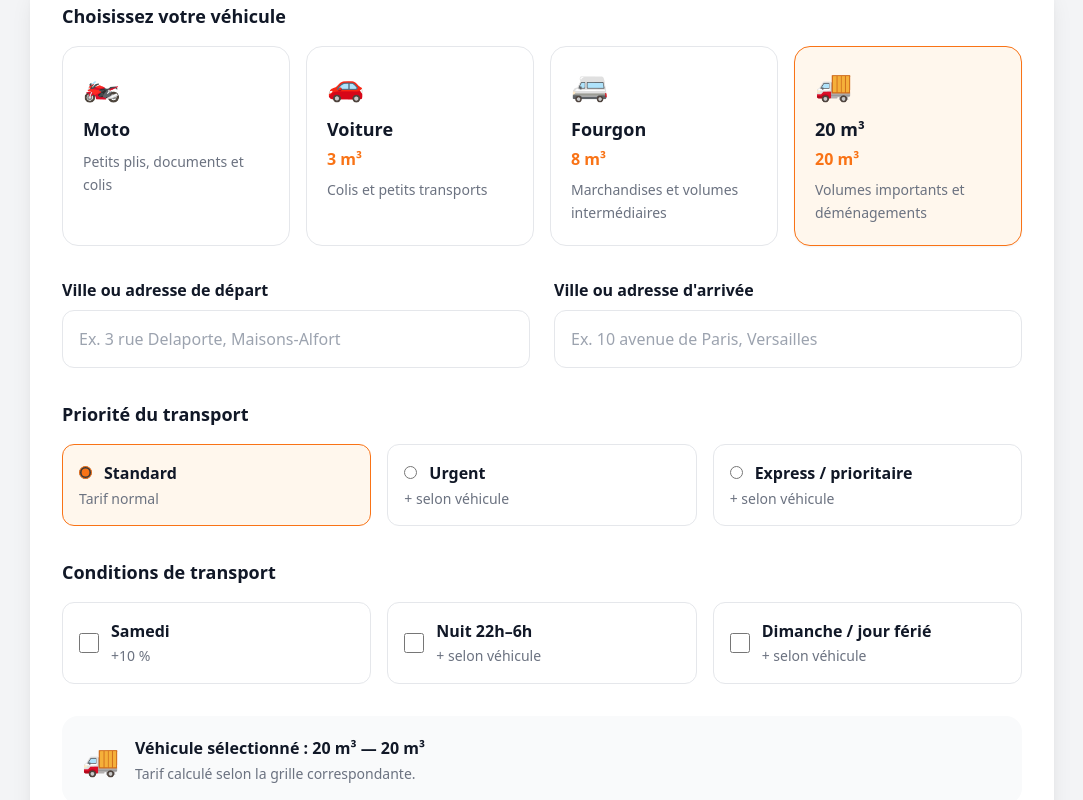
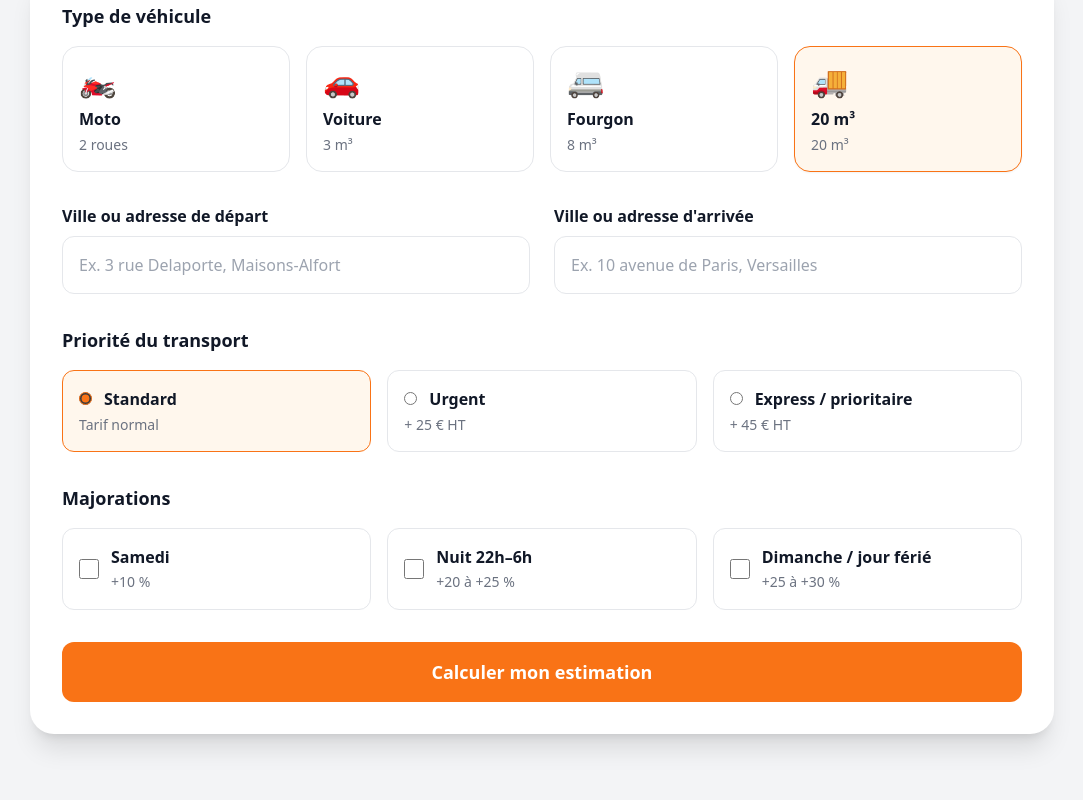
Before and after one commit to jasonvandommele-commits/flashride-logistics, a Next.js app: page / in a window 1280 px wide. Shown: the part 3120-3920 px from the top of the page, without its empty margins (98-1181 px from the left). Built offline with nearby package versions, Linux system fonts and the light colour scheme.

Commit message:
Update CalculateurTransport.jsx

```diff
--- a/app/components/CalculateurTransport.jsx
+++ b/app/components/CalculateurTransport.jsx
@@ -10,7 +10,7 @@ const INITIAL_FORM = {
   depart: "",
   arrivee: "",
 
-  vehicle: "20m3",
+  vehicle: "camion20",
 
   priorite: "standard",
 
@@ -19,45 +19,30 @@ const INITIAL_FORM = {
   dimanche: false,
 };
 
-/* =========================================================
-   VÉHICULES
-========================================================= */
-
 const VEHICLES = [
   {
-    id: "moto",
+    key: "moto",
+    label: "Moto",
+    volume: "2 roues",
     icon: "🏍️",
-    name: "Moto",
-    volume: null,
-    description:
-      "Petits plis, documents et colis",
   },
-
   {
-    id: "voiture",
+    key: "voiture",
+    label: "Voiture",
+    volume: "3 m³",
     icon: "🚗",
-    name: "Voiture",
-    volume: "3 m³",
-    description:
-      "Colis et petits transports",
   },
-
   {
-    id: "fourgon",
+    key: "fourgon",
+    label: "Fourgon",
+    volume: "8 m³",
     icon: "🚐",
-    name: "Fourgon",
-    volume: "8 m³",
-    description:
-      "Marchandises et volumes intermédiaires",
   },
-
   {
-    id: "20m3",
+    key: "camion20",
+    label: "20 m³",
+    volume: "20 m³",
     icon: "🚚",
-    name: "20 m³",
-    volume: "20 m³",
-    description:
-      "Volumes importants et déménagements",
   },
 ];
 
@@ -76,19 +61,20 @@ function AddressInput({
   const [suggestions, setSuggestions] =
     useState([]);
 
-  const [
-    loadingSuggestions,
-    setLoadingSuggestions,
-  ] = useState(false);
+  const [loadingSuggestions, setLoadingSuggestions] =
+    useState(false);
 
-  const [
-    showSuggestions,
-    setShowSuggestions,
-  ] = useState(false);
+  const [showSuggestions, setShowSuggestions] =
+    useState(false);
 
-  const wrapperRef = useRef(null);
-  const abortRef = useRef(null);
-  const requestIdRef = useRef(0);
+  const wrapperRef =
+    useRef(null);
+
+  const abortRef =
+    useRef(null);
+
+  const requestIdRef =
+    useRef(0);
 
   const justSelectedRef =
     useRef(false);
@@ -98,12 +84,15 @@ function AddressInput({
   ======================================================= */
 
   useEffect(() => {
-    const text = String(
-      value || ""
-    ).trim();
+    const text =
+      String(value || "").trim();
 
-    if (justSelectedRef.current) {
-      justSelectedRef.current = false;
+    if (
+      justSelectedRef.current
+    ) {
+      justSelectedRef.current =
+        false;
+
       return;
     }
 
@@ -116,11 +105,12 @@ function AddressInput({
       setSuggestions([]);
       setShowSuggestions(false);
       setLoadingSuggestions(false);
+
       return;
     }
 
-    const timer = setTimeout(
-      async () => {
+    const timer =
+      setTimeout(async () => {
         const controller =
           new AbortController();
 
@@ -192,23 +182,17 @@ function AddressInput({
             requestIdRef.current
           ) {
             setSuggestions([]);
-            setShowSuggestions(
-              false
-            );
+            setShowSuggestions(false);
           }
         } finally {
           if (
             requestId ===
             requestIdRef.current
           ) {
-            setLoadingSuggestions(
-              false
-            );
+            setLoadingSuggestions(false);
           }
         }
-      },
-      220
-    );
+      }, 220);
 
     return () => {
       clearTimeout(timer);
@@ -275,7 +259,8 @@ function AddressInput({
 
     requestIdRef.current += 1;
 
-    justSelectedRef.current = true;
+    justSelectedRef.current =
+      true;
 
     setShowSuggestions(false);
     setSuggestions([]);
@@ -292,7 +277,9 @@ function AddressInput({
      CHANGEMENT MANUEL
   ======================================================= */
 
-  function handleInputChange(event) {
+  function handleInputChange(
+    event
+  ) {
     justSelectedRef.current =
       false;
 
@@ -394,12 +381,16 @@ function AddressInput({
 
                       <div className="min-w-0">
                         <p className="font-semibold text-gray-900">
-                          {addressLine1}
+                          {
+                            addressLine1
+                          }
                         </p>
 
                         {addressLine2 && (
                           <p className="text-sm text-gray-500 mt-1">
-                            {addressLine2}
+                            {
+                              addressLine2
+                            }
                           </p>
                         )}
                       </div>
@@ -460,10 +451,6 @@ export default function CalculateurTransport() {
             : value,
       };
 
-      /*
-       * Samedi et dimanche exclusifs
-       */
-
       if (
         name === "samedi" &&
         checked
@@ -492,11 +479,6 @@ export default function CalculateurTransport() {
         })
       );
 
-      setResult(null);
-      setError("");
-    }
-
-    if (name === "vehicle") {
       setResult(null);
       setError("");
     }
@@ -602,14 +584,16 @@ export default function CalculateurTransport() {
         await response.json();
 
       /*
-       * Hors IDF :
-       * on affiche le résultat "sur devis"
-       * au lieu de le traiter comme une erreur.
+       * Hors zone ou hors grille :
+       * ce n'est pas une erreur technique.
+       * On affiche directement le message.
        */
 
       if (
         data.reason ===
-        "hors_zone"
+          "hors_zone" ||
+        data.reason ===
+          "distance_hors_grille"
       ) {
         setResult(data);
 
@@ -668,12 +652,16 @@ export default function CalculateurTransport() {
     }
   }
 
+  /* =======================================================
+     VÉHICULE SÉLECTIONNÉ
+  ======================================================= */
+
   const selectedVehicle =
     VEHICLES.find(
       (vehicle) =>
-        vehicle.id ===
+        vehicle.key ===
         form.vehicle
-    );
+    ) || VEHICLES[3];
 
   /* =======================================================
      RENDER
@@ -698,10 +686,9 @@ export default function CalculateurTransport() {
           </h2>
 
           <p className="mt-5 text-gray-600 text-lg">
-            Choisissez votre véhicule,
-            indiquez votre trajet et
-            obtenez une estimation
-            instantanée.
+            Sélectionnez votre véhicule,
+            indiquez votre trajet et obtenez
+            une estimation instantanée.
           </p>
 
         </div>
@@ -722,34 +709,33 @@ export default function CalculateurTransport() {
           <div>
 
             <p className="font-bold text-lg mb-4">
-              Choisissez votre véhicule
+              Type de véhicule
             </p>
 
-            <div className="grid sm:grid-cols-2 lg:grid-cols-4 gap-4">
+            <div className="grid grid-cols-2 lg:grid-cols-4 gap-4">
 
               {VEHICLES.map(
                 (vehicle) => (
                   <label
                     key={
-                      vehicle.id
+                      vehicle.key
                     }
-                    className={`border rounded-2xl p-5 cursor-pointer transition ${
+                    className={`border rounded-2xl p-4 cursor-pointer transition ${
                       form.vehicle ===
-                      vehicle.id
+                      vehicle.key
                         ? "border-orange-500 bg-orange-50 shadow-sm"
                         : "border-gray-200 hover:border-orange-300"
                     }`}
                   >
-
                     <input
                       type="radio"
                       name="vehicle"
                       value={
-                        vehicle.id
+                        vehicle.key
                       }
                       checked={
                         form.vehicle ===
-                        vehicle.id
+                        vehicle.key
                       }
                       onChange={
                         handleChange
@@ -757,38 +743,28 @@ export default function CalculateurTransport() {
                       className="sr-only"
                     />
 
-                    <div className="text-3xl mb-3">
+                    <div className="text-3xl mb-2">
                       {
                         vehicle.icon
                       }
                     </div>
 
-                    <p className="font-bold text-lg">
+                    <p className="font-bold">
                       {
-                        vehicle.name
+                        vehicle.label
                       }
                     </p>
 
-                    {vehicle.volume && (
-                      <p className="text-orange-500 font-bold mt-1">
+                    <p className="text-sm text-gray-500 mt-1">
                       {
                         vehicle.volume
                       }
                     </p>
-                    )}
-
-                    <p className="text-gray-500 text-sm mt-2 leading-relaxed">
-                      {
-                        vehicle.description
-                      }
-                    </p>
-
                   </label>
                 )
               )}
 
             </div>
-
           </div>
 
           {/* =================================================
@@ -841,7 +817,6 @@ export default function CalculateurTransport() {
                     : "border-gray-200 hover:border-orange-300"
                 }`}
               >
-
                 <input
                   type="radio"
                   name="priorite"
@@ -863,7 +838,6 @@ export default function CalculateurTransport() {
                 <p className="text-gray-500 text-sm mt-1">
                   Tarif normal
                 </p>
-
               </label>
 
               <label
@@ -874,7 +848,6 @@ export default function CalculateurTransport() {
                     : "border-gray-200 hover:border-orange-300"
                 }`}
               >
-
                 <input
                   type="radio"
                   name="priorite"
@@ -894,9 +867,19 @@ export default function CalculateurTransport() {
                 </strong>
 
                 <p className="text-gray-500 text-sm mt-1">
-                  + selon véhicule
+                  +{" "}
+                  {selectedVehicle.key ===
+                  "moto"
+                    ? 10
+                    : selectedVehicle.key ===
+                      "voiture"
+                    ? 15
+                    : selectedVehicle.key ===
+                      "fourgon"
+                    ? 20
+                    : 25}{" "}
+                  € HT
                 </p>
-
               </label>
 
               <label
@@ -907,7 +890,6 @@ export default function CalculateurTransport() {
                     : "border-gray-200 hover:border-orange-300"
                 }`}
               >
-
                 <input
                   type="radio"
                   name="priorite"
@@ -927,13 +909,22 @@ export default function CalculateurTransport() {
                 </strong>
 
                 <p className="text-gray-500 text-sm mt-1">
-                  + selon véhicule
+                  +{" "}
+                  {selectedVehicle.key ===
+                  "moto"
+                    ? 20
+                    : selectedVehicle.key ===
+                      "voiture"
+                    ? 30
+                    : selectedVehicle.key ===
+                      "fourgon"
+                    ? 35
+                    : 45}{" "}
+                  € HT
                 </p>
-
               </label>
 
             </div>
-
           </div>
 
           {/* =================================================
@@ -943,7 +934,7 @@ export default function CalculateurTransport() {
           <div className="mt-8">
 
             <p className="font-bold text-lg mb-4">
-              Conditions de transport
+              Majorations
             </p>
 
             <div className="grid sm:grid-cols-3 gap-4">
@@ -957,7 +948,6 @@ export default function CalculateurTransport() {
                     : "border-gray-200 hover:border-orange-300"
                 }`}
               >
-
                 <input
                   type="checkbox"
                   name="samedi"
@@ -971,7 +961,6 @@ export default function CalculateurTransport() {
                 />
 
                 <span>
-
                   <strong>
                     Samedi
                   </strong>
@@ -981,9 +970,7 @@ export default function CalculateurTransport() {
                   <span className="text-gray-500 text-sm">
                     +10 %
                   </span>
-
                 </span>
-
               </label>
 
               {/* NUIT */}
@@ -995,7 +982,6 @@ export default function CalculateurTransport() {
                     : "border-gray-200 hover:border-orange-300"
                 }`}
               >
-
                 <input
                   type="checkbox"
                   name="nuit"
@@ -1009,7 +995,6 @@ export default function CalculateurTransport() {
                 />
 
                 <span>
-
                   <strong>
                     Nuit 22h–6h
                   </strong>
@@ -1017,11 +1002,9 @@ export default function CalculateurTransport() {
                   <br />
 
                   <span className="text-gray-500 text-sm">
-                    + selon véhicule
+                    +20 à +25 %
                   </span>
-
                 </span>
-
               </label>
 
               {/* DIMANCHE */}
@@ -1033,7 +1016,6 @@ export default function CalculateurTransport() {
                     : "border-gray-200 hover:border-orange-300"
                 }`}
               >
-
                 <input
                   type="checkbox"
                   name="dimanche"
@@ -1047,7 +1029,6 @@ export default function CalculateurTransport() {
                 />
 
                 <span>
-
                   <strong>
                     Dimanche / jour férié
                   </strong>
@@ -1055,48 +1036,12 @@ export default function CalculateurTransport() {
                   <br />
 
                   <span className="text-gray-500 text-sm">
-                    + selon véhicule
+                    +25 à +30 %
                   </span>
-
                 </span>
-
               </label>
 
             </div>
-
-          </div>
-
-          {/* =================================================
-              RÉSUMÉ VÉHICULE
-          ================================================= */}
-
-          <div className="mt-8 bg-gray-50 rounded-2xl p-5 flex items-center gap-4">
-
-            <div className="text-3xl">
-              {
-                selectedVehicle?.icon
-              }
-            </div>
-
-            <div>
-
-              <p className="font-bold">
-                Véhicule sélectionné :{" "}
-                {
-                  selectedVehicle?.name
-                }
-                {selectedVehicle?.volume
-                  ? ` — ${selectedVehicle.volume}`
-                  : ""}
-              </p>
-
-              <p className="text-sm text-gray-500 mt-1">
-                Tarif calculé selon la
-                grille correspondante.
-              </p>
-
-            </div>
-
           </div>
 
           {/* =================================================
@@ -1136,66 +1081,41 @@ export default function CalculateurTransport() {
           >
 
             {/* =================================================
-                HORS IDF
+                HORS ZONE / DEVIS
             ================================================= */}
 
-            {result.reason ===
-              "hors_zone" ? (
-              <>
-
+            {!result.success ? (
               <div className="text-center">
 
-                  <div className="text-5xl mb-4">
-                    📍
+                <div className="text-4xl mb-4">
+                  📋
                 </div>
 
                 <p className="text-gray-500 font-semibold">
-                    Demande de devis
+                  Estimation personnalisée
                 </p>
 
-                  <h3 className="text-3xl md:text-4xl font-black mt-3">
-                    Trajet hors Île-de-France
+                <h3 className="text-3xl font-black mt-3">
+                  Sur devis
                 </h3>
 
-                  <p className="text-gray-600 mt-4 max-w-2xl mx-auto">
-                    Ce trajet est réalisé
-                    sur devis personnalisé.
-                    Contactez-nous afin
-                    d'obtenir votre tarif.
+                <p className="text-gray-600 mt-4">
+                  {result.message}
                 </p>
 
-                </div>
+                <div className="mt-6 bg-gray-100 rounded-2xl p-5">
 
-                <div className="mt-8 bg-gray-100 rounded-2xl p-5 text-center">
+                  <p className="font-bold">
+                    Véhicule sélectionné
+                  </p>
 
-                  <p className="font-bold text-lg">
+                  <p className="text-gray-600 mt-1">
                     {
                       result.vehicle
-                        ?.label
-                    }
-
-                    {result.vehicle
-                      ?.volume && (
-                      <>
-                        {" "}
+                    }{" "}
                     —{" "}
                     {
-                          result.vehicle
-                            .volume
-                        }
-                      </>
-                    )}
-                  </p>
-
-                  <p className="text-gray-500 mt-1">
-                    {
-                      result.depart
-                        ?.zone
-                    }{" "}
-                    →{" "}
-                    {
-                      result.arrivee
-                        ?.zone
+                      result.volume
                     }
                   </p>
 
@@ -1208,10 +1128,9 @@ export default function CalculateurTransport() {
                   Demander mon devis
                 </a>
 
-              </>
+              </div>
             ) : (
               <>
-
                 {/* =================================================
                     PRIX
                 ================================================= */}
@@ -1223,32 +1142,20 @@ export default function CalculateurTransport() {
                   </p>
 
                   <p className="text-5xl font-black mt-3">
-                    <span className="text-2xl mr-2">
+                    <span className="text-2xl align-middle mr-2">
                       À partir de
                     </span>
 
-                    {result.tarif.totalHT}
-
+                    {result.tarif.totalHT}{" "}
                     <span className="text-xl ml-2">
                       € HT
                     </span>
                   </p>
 
-                  <p className="text-gray-500 mt-3">
-                    {result.vehicle?.label}
-
-                    {result.vehicle?.volume && (
-                      <>
-                        {" "}
+                  <p className="text-gray-500 mt-2">
+                    {result.vehicle}{" "}
                     —{" "}
-                        {
-                          result.vehicle
-                            .volume
-                        }
-                      </>
-                    )}
-
-                    {" avec chauffeur"}
+                    {result.volume}
                   </p>
 
                 </div>
@@ -1273,12 +1180,8 @@ export default function CalculateurTransport() {
                     </p>
 
                     <p className="text-sm text-gray-500 mt-1">
-                      {
-                        result.depart
-                          .codePostal ||
-                        result.depart
-                          .ville
-                      }
+                      {result.depart.codePostal ||
+                        result.depart.ville}
                     </p>
 
                   </div>
@@ -1313,12 +1216,8 @@ export default function CalculateurTransport() {
                     </p>
 
                     <p className="text-sm text-gray-500 mt-1">
-                      {
-                        result.arrivee
-                          .codePostal ||
-                        result.arrivee
-                          .ville
-                      }
+                      {result.arrivee.codePostal ||
+                        result.arrivee.ville}
                     </p>
 
                   </div>
@@ -1385,12 +1284,10 @@ export default function CalculateurTransport() {
                         </span>
 
                         <strong>
-                          {
-                            supplement.amount !==
+                          {supplement.amount !==
                           null
-                              ? `+${supplement.amount} €`
-                              : "Appliqué"
-                          }
+                            ? `+${supplement.amount} € HT`
+                            : "Appliqué"}
                         </strong>
 
                       </div>
@@ -1400,7 +1297,7 @@ export default function CalculateurTransport() {
                 </div>
 
                 {/* =================================================
-                    INFORMATIONS
+                    SUPPLÉMENTS
                 ================================================= */}
 
                 <div className="mt-6 bg-orange-50 rounded-2xl p-5">
@@ -1410,8 +1307,7 @@ export default function CalculateurTransport() {
                   </p>
 
                   <p className="text-gray-600 text-sm mt-2">
-                    Péages facturés en
-                    supplément.
+                    Péages facturés en supplément.
                     Manutention sur devis.
                   </p>
 
@@ -1425,14 +1321,12 @@ export default function CalculateurTransport() {
 
                   <p className="text-xs text-gray-500 leading-relaxed">
                     Tarif indicatif calculé
-                    automatiquement.
-                    Le montant définitif
-                    peut être ajusté selon
-                    les conditions réelles
-                    de la mission, notamment
-                    l'accès, le stationnement,
-                    la manutention ou les
-                    contraintes particulières.
+                    automatiquement. Le montant
+                    définitif peut être ajusté selon
+                    les conditions réelles de la
+                    mission, notamment l'accès,
+                    le stationnement, la manutention
+                    ou les contraintes particulières.
                   </p>
 
                 </div>
```
Lines whose indentation alone changed are shown as unchanged.
